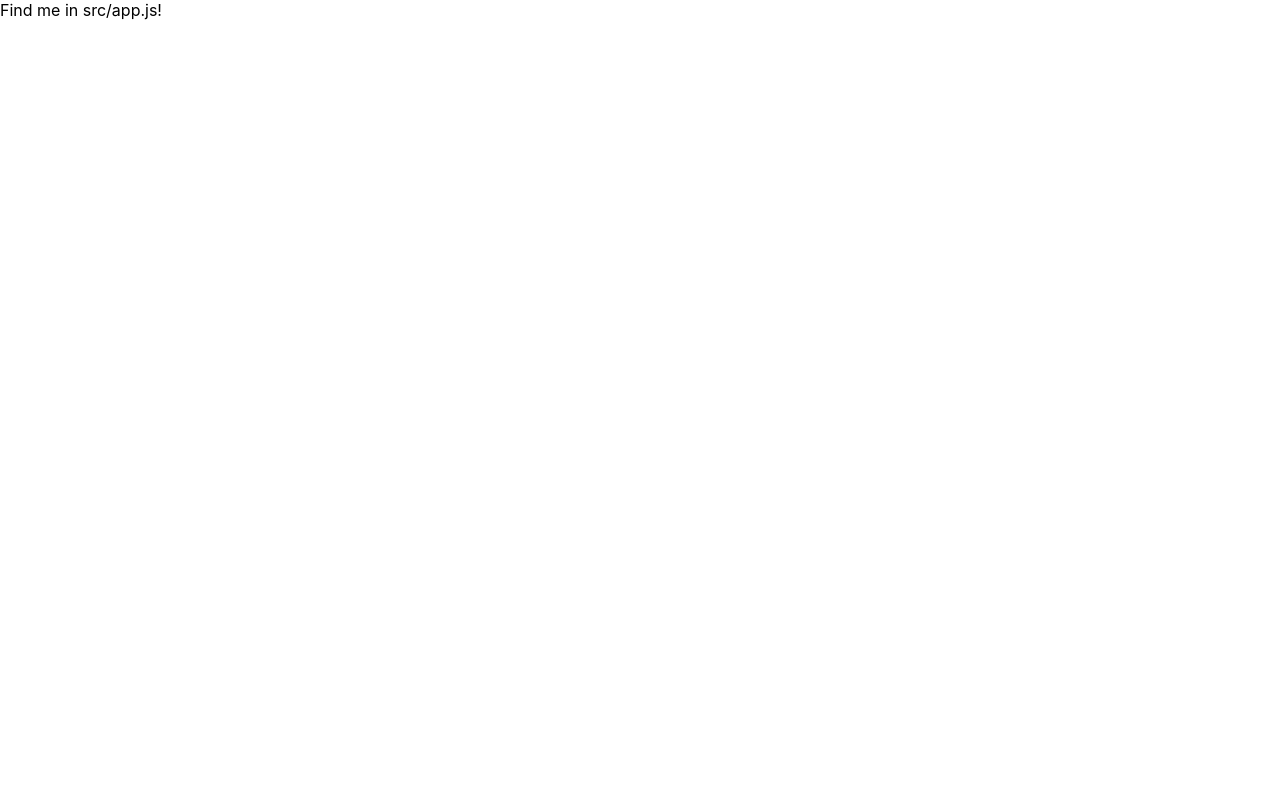
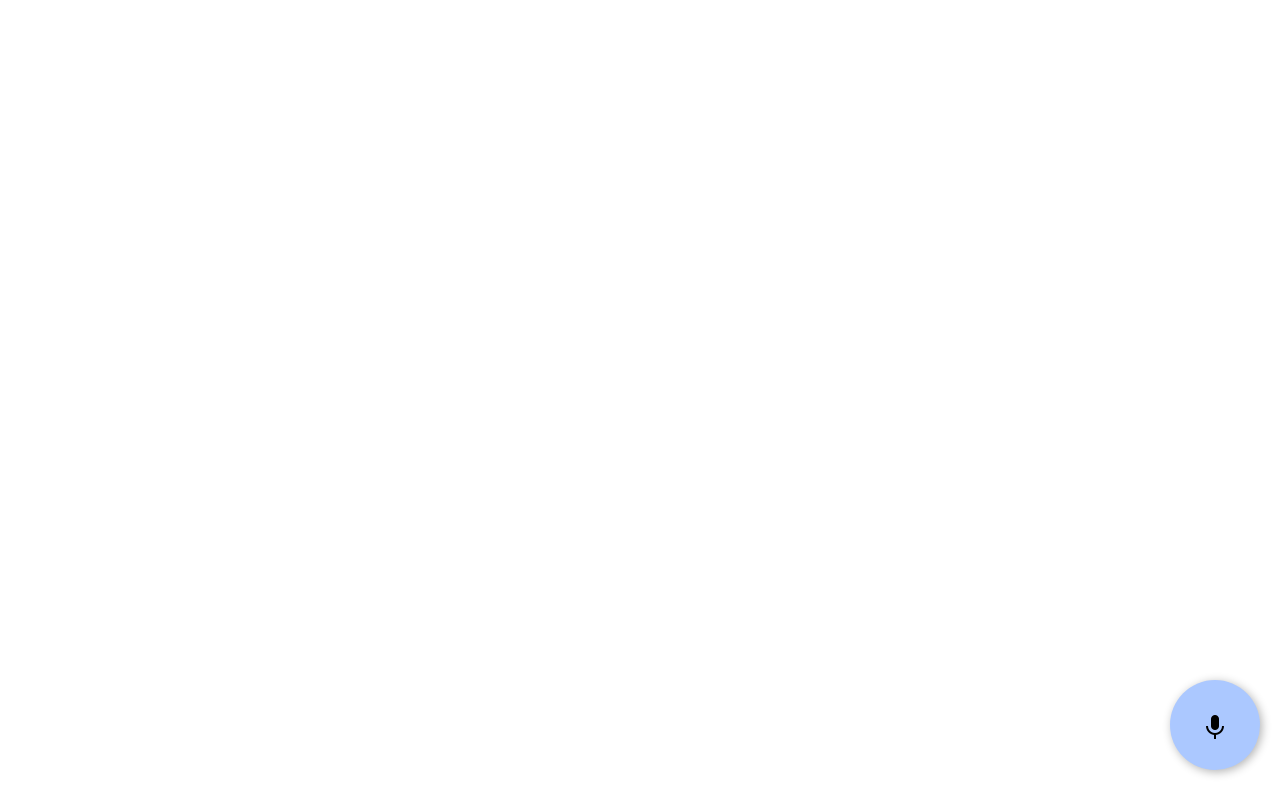
Before and after one commit to Frivridna/reusable-ui-components, a React (Create React App) app: page / in a window 1280 px wide. Built offline with nearby package versions, Linux system fonts and the light colour scheme.

Commit message:
start Floating Action Button

```diff
--- a/package.json
+++ b/package.json
@@ -12,7 +12,8 @@
     "eslint-plugin-react-hooks": "^2.3.0",
     "react": "^16.12.0",
     "react-dom": "^16.12.0",
-    "react-scripts": "^3.3.0"
+    "react-scripts": "^3.3.0",
+    "styled-components": "^5.2.3"
   },
   "scripts": {
     "start": "react-scripts start",
--- a/src/App.js
+++ b/src/App.js
@@ -1,9 +1,11 @@
 import React from 'react'
+
+import FloatingActionButton from './components/FloatingActionButton'
 
 export const App = () => {
   return (
-    <div>
-      Find me in src/app.js!
-    </div>
+    <>
+      <FloatingActionButton />
+    </>
   )
 }
--- /dev/null
+++ b/src/components/FloatingActionButton.js
@@ -0,0 +1,36 @@
+import React from 'react'
+import styled from 'styled-components'
+
+const FloatingActionButton = () => {
+
+/*   const onFormSubmit = (event) => {
+		event.preventDefault()
+    //here you would dispatch some actions, reset input fields etc.
+  } */
+
+  return (
+    // <Form onSubmit={onFormSubmit}>
+      <FloatingButton
+        type='submit'>
+        <img src='./assets/microphone.png' />
+      </FloatingButton>
+    // </Form>
+  )
+}
+
+const FloatingButton = styled.button`
+  width: 90px;
+  height: 90px;
+  position: fixed;
+  bottom: 30px;
+  right: 20px;
+  border: none;
+  border-radius: 50%;
+  box-shadow: rgb(0 0 0 / 30%) 2px 2px 10px;
+  background: #abc8ff;
+  color: rgb(255, 255, 255);
+  font-size: 40px;
+  z-index: 2;
+`;
+
+export default FloatingActionButton
```
Also changed, not shown: public/assets/microphone.png (added), 1 other file (tests, documents, lock files or other folders).
